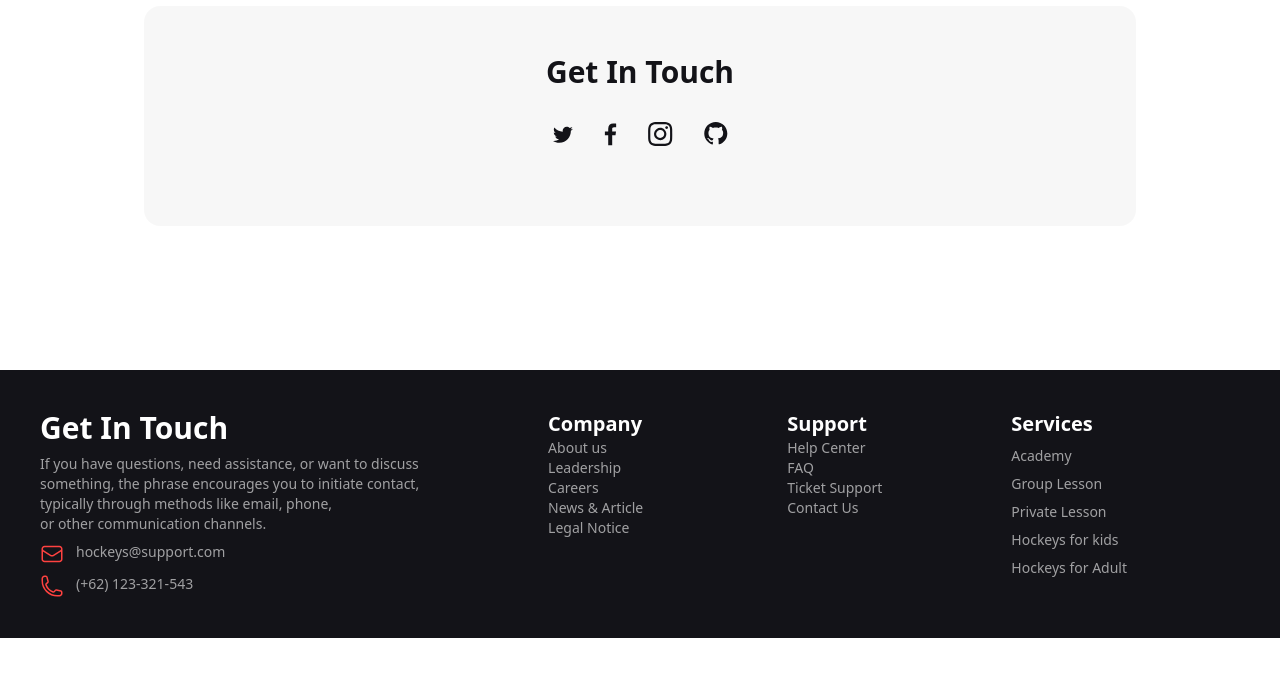
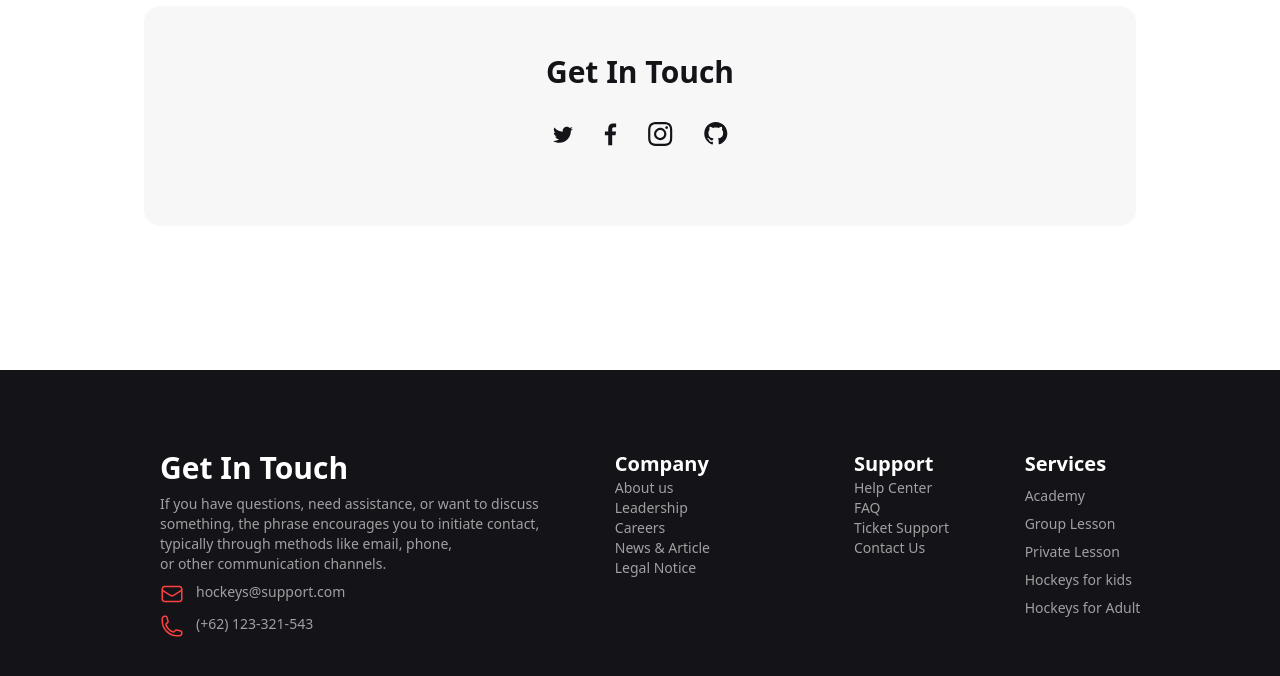
Before and after one commit to farumunni/hockeys, a plain HTML site: page index.html in a window 1280 px wide. Shown: the part 4848-5524 px from the top of the page. Before the commit the page ends 5486 px from the top, so only its background shows below. Drawn offline with nearby package versions, Linux system fonts and the light colour scheme.

Commit message:
update something

```diff
--- a/index.html
+++ b/index.html
@@ -545,8 +545,8 @@
             </div>
         </div>
     </section>
-    <footer class="footer p-10 bg-[#131318] text-[#fff]">
-        <aside>
+    <footer class="footer p-20 bg-[#131318] text-[#fff]">
+        <aside class="lg:pl-20">
             <h1 class="text-3xl font-bold">Get In Touch</h1>
           <p class="text-[#FFFFFF99]"> If you have questions, need assistance, or want to discuss <br> something, the phrase encourages you to initiate contact, <br>typically through methods like email, phone,<br> or other communication channels.</p>
           <div class="flex gap-3">
```
